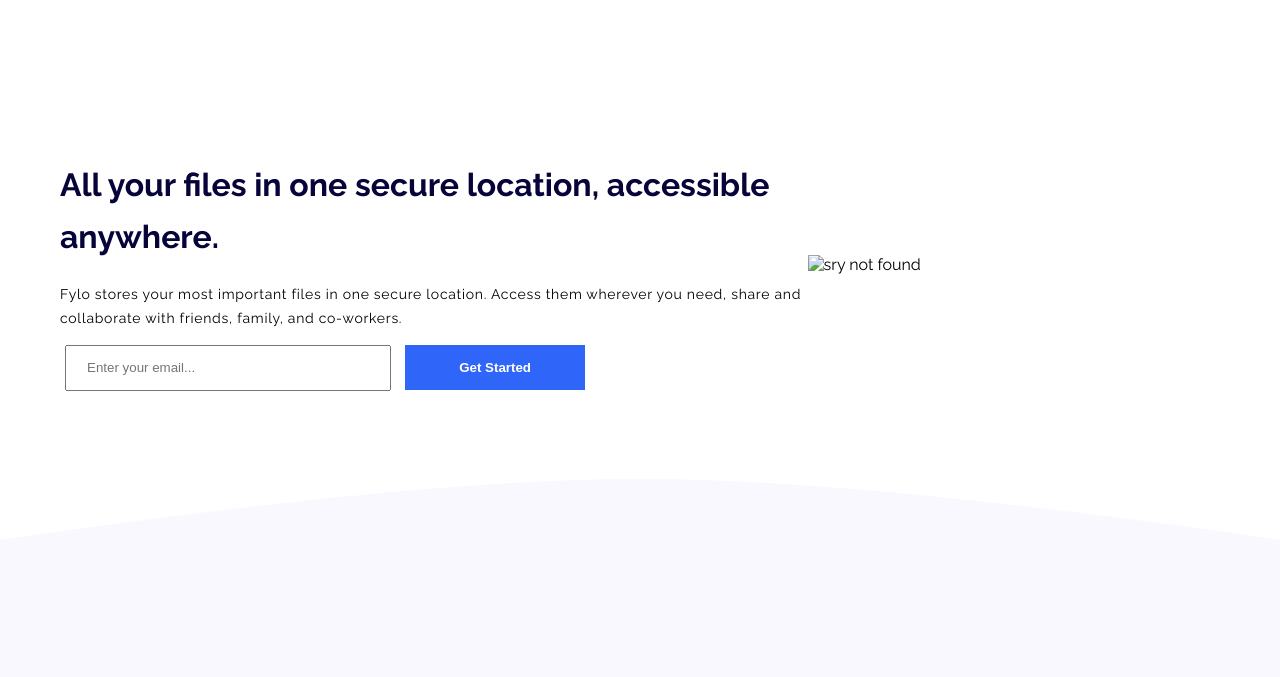
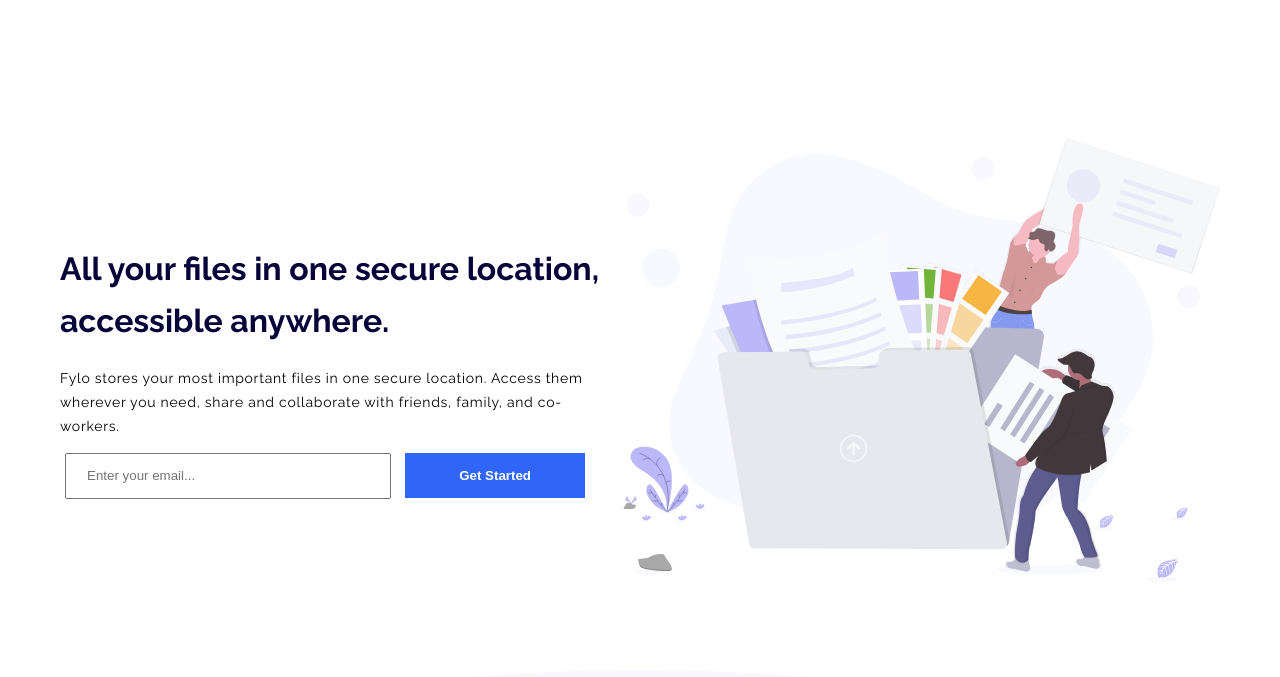
Before and after one commit to Ali503-7/fylo-landing-page-with-two-column-layout-master, a plain HTML site: page index.html in a window 1280 px wide. Shown: the part 123-800 px from the top of the page. Drawn offline with nearby package versions, Linux system fonts and the light colour scheme; the site is published under a folder, as on GitHub Pages, so addresses that start at the root find nothing.

Commit message:
fix a little thing

```diff
--- a/index.html
+++ b/index.html
@@ -50,7 +50,7 @@
 
       </div>
 
-        <img src="/images/illustration-1.svg" alt="sry not found" class="main-img">
+        <img src="images/illustration-1.svg" alt="sry not found" class="main-img">
 
     </div>
     <!-- End section-one -->
```
